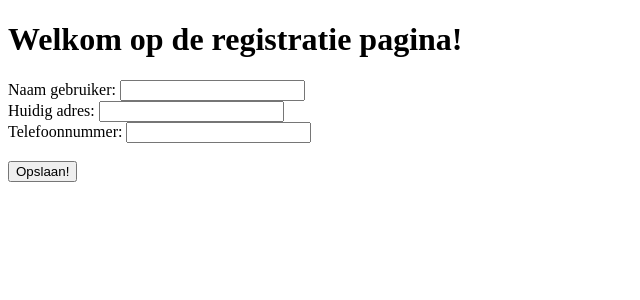
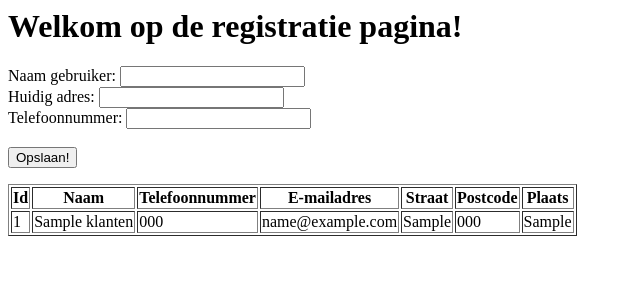
Before and after one commit to JayvanoHendriks/Workshop-Klusjesman, a PHP site: page / in a window 1280 px wide. Shown: the top 300 px of the page, without its empty margins (0-640 px from the left). Run offline with PHP 8.4, Linux system fonts and the light colour scheme; tables that the repository leaves empty or names only in its code hold one stand-in row (values such as "Sample post"); some libraries are stand-ins or nearby versions.

Commit message:
Tabel aangemaakt

```diff
--- a/assets/PHP/Config/db_config.php
+++ b/assets/PHP/Config/db_config.php
@@ -3,4 +3,4 @@
 define('DB_HOST', 'localhost');
 define('DB_USER', 'root');
 define('DB_PASS', '');
-define('DB_NAME', 'php_database');
+define('DB_NAME', 'klusjesman');
--- a/assets/PHP/Public/index.php
+++ b/assets/PHP/Public/index.php
@@ -1,15 +1,4 @@
-<!DOCTYPE html>
-<html lang="en">
-<head>
-    <meta charset="UTF-8">
-    <meta name="viewport" content="width=device-width, initial-scale=1.0">
-    <title>Workshop-Klusjesman</title>
-    <link rel="stylesheet" href="assets/Css/Index.Css">
-    <link rel="stylesheet" href="assets/PHP/Public/Index.php">
-    <script src="assets/Js/Index.Js"></script>
-    <script src="assets/Js/jquery-3.7.1.min.js"></script>
-</head>
-<body>
+
     <h1>Welkom op de registratie pagina!</h1>
 
     <!-- Invoer velden aanmaken -->
@@ -19,34 +8,33 @@
         <label>Telefoonnummer: <input type="text" name="tellie"></label><br><br>
         <input type="submit" value="Opslaan!" name="opslaan">
     </form>
-</body>
-</html>
+<?php
+
+include_once('../Src/klantInfo.php');
+
+$Klanten = new Klanten();
+$alleKlanten = $Klanten->getAllCustomers();
+
+echo "<table border='1'>";
+echo "<th>Id</th>";
+echo "<th>Naam</th>";
+echo "<th>Telefoonnummer</th>";
+echo "<th>E-mailadres</th>";
+echo "<th>Straat</th>";
+echo "<th>Postcode</th>";
+echo "<th>Plaats</th>";
 
 
-<?php
+foreach ($alleKlanten as $klant) {
+    echo "<tr>";
+    echo "<td>$klant[id]</td>";
+    echo "<td>$klant[name]</td>";
+    echo "<td>$klant[telefoonnummer]</td>";
+    echo "<td>$klant[emailadres]</td>";
+    echo "<td>$klant[straat]</td>";
+    echo "<td>$klant[postcode]</td>";
+    echo "<td>$klant[plaats]</td>";
+    echo "</tr>";
+}
 
-include('../Src/klusinfo.php');
-
-// $Klanten = new Klanten();
-// $alleKlanten = $Klanten->getAll();
-
-// echo "<table border='1'>";
-// echo "<th colspan=3>overzicht van alle games:</th>";
-// echo "<th>Uitgever</th>";
-
-
-// foreach ($alleGames as $game) {
-//     echo "<tr>";
-//     echo "<td>$game[gameName]</td>";
-//     echo "<td>$game[platform]</td>";
-//     echo "<td>$game[genre]</td>";
-//     echo "<td>$game[name]</td>";
-//     echo "</tr>";
-// }
-
-// echo "</table>";
-
-if (isset($_POST['opslaan'])){
-
-    echo "GELUKT";
-}
+echo "</table>";
--- a/assets/PHP/Src/database.php
+++ b/assets/PHP/Src/database.php
@@ -7,7 +7,7 @@ class Database
 
     public function __construct()
     {
-        $this->connectie = new PDO("mysql:host=localhost;dbname=", "root", "");
+        $this->connectie = new PDO("mysql:host=" . DB_HOST . ";dbname=" . DB_NAME . ";charset=utf8", DB_USER, DB_PASS);
     }
 
     public function voerQueryUit($query, $params = [])
--- /dev/null
+++ b/assets/PHP/Src/klantInfo.php
@@ -0,0 +1,10 @@
+<?php
+require_once('database.php');
+
+class Klanten extends Database
+{
+    public function getAllCustomers(){
+        $query = "SELECT * FROM klanten";
+        return parent::voerQueryUit($query);
+    }
+}
```
